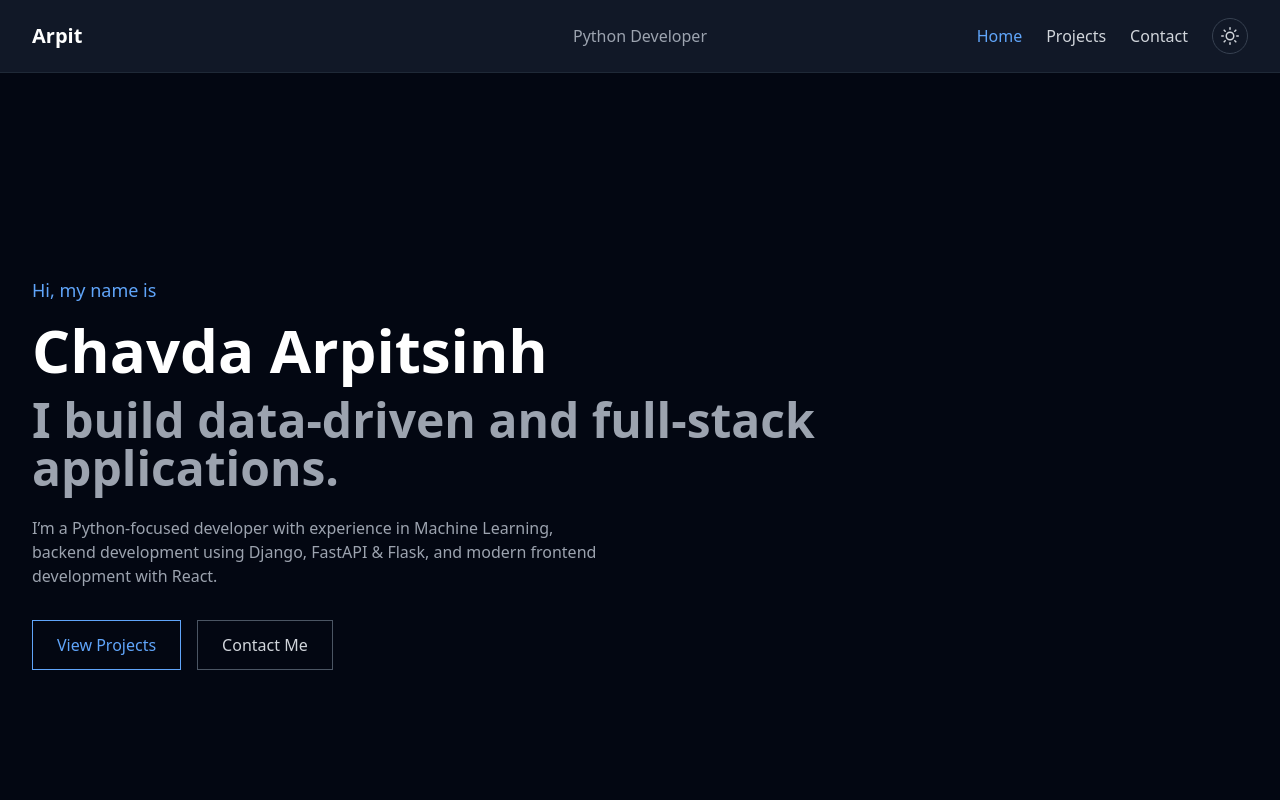
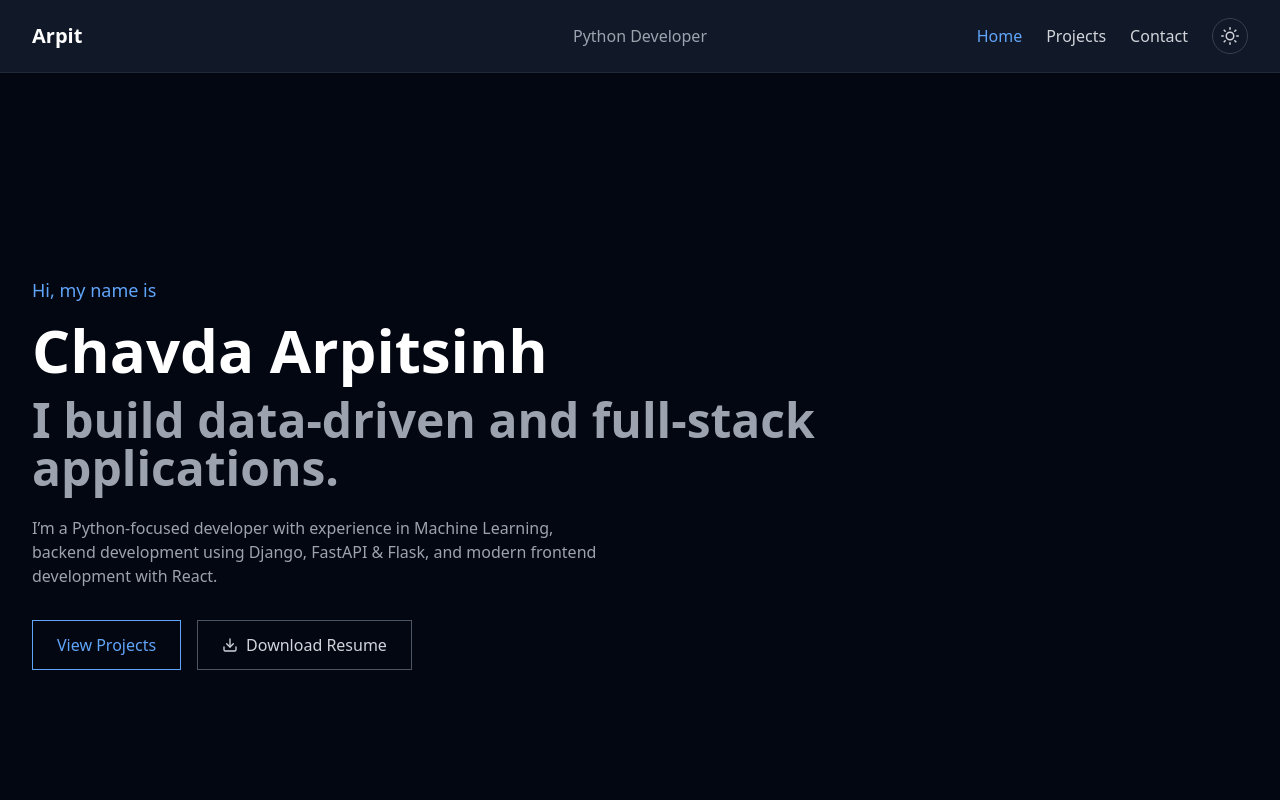
Before and after one commit to chavdaarpitsinh1248/portfolio, a React (Vite) app: page / in a window 1280 px wide. Shown: the top 800 px of the page. Built offline with nearby package versions, Linux system fonts and the light colour scheme.

Commit message:
feat: add resume download button to hero section

```diff
--- a/src/components/Hero.jsx
+++ b/src/components/Hero.jsx
@@ -1,4 +1,5 @@
 import { motion } from "framer-motion";
+import { FiDownload } from "react-icons/fi";
 
 function Hero() {
   return (
@@ -27,7 +28,9 @@ function Hero() {
           development with React.
         </p>
 
+        {/* Buttons */}
         <div className="flex flex-col sm:flex-row gap-4">
+          {/* View Projects */}
           <a
             href="/projects"
             className="px-6 py-3 border border-blue-600 dark:border-blue-400 text-blue-600 dark:text-blue-400 hover:bg-blue-600 hover:text-white dark:hover:bg-blue-400 dark:hover:text-black transition"
@@ -35,11 +38,14 @@ function Hero() {
             View Projects
           </a>
 
+          {/* Download Resume */}
           <a
-            href="/contact"
-            className="px-6 py-3 border border-gray-400 dark:border-gray-600 text-gray-700 dark:text-gray-300 hover:bg-gray-200 dark:hover:bg-gray-700 transition"
+            href="/resume.pdf"
+            download
+            className="inline-flex items-center gap-2 px-6 py-3 border border-gray-400 dark:border-gray-600 text-gray-700 dark:text-gray-300 hover:bg-gray-200 dark:hover:bg-gray-700 transition"
           >
-            Contact Me
+            <FiDownload />
+            Download Resume
           </a>
         </div>
       </motion.div>
```
Also changed, not shown: 1 other file (tests, documents, lock files or other folders).
